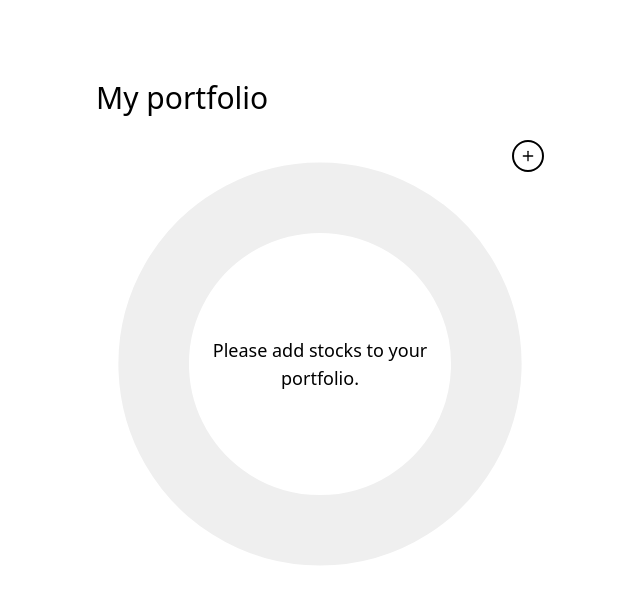
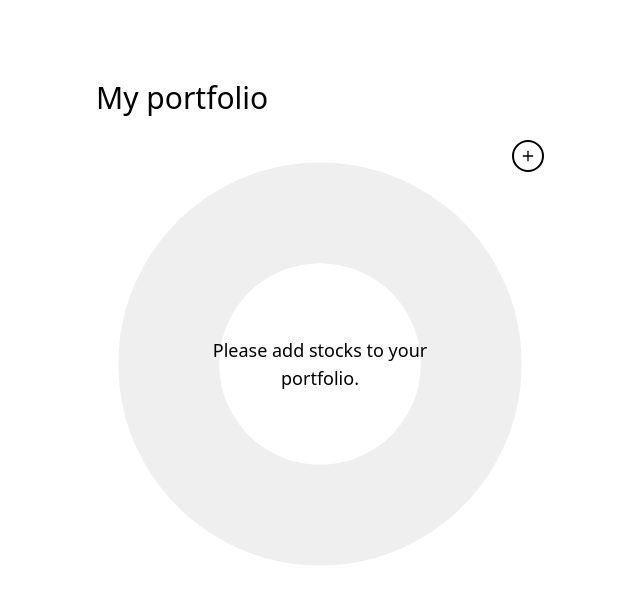
Before and after one commit to carlobeckmann2602/portfolio-tracker, a Next.js app in the folder web/: page / in a window 1280 px wide. Shown: the top 604 px of the page, without its empty margins (320-960 px from the left). Built offline with nearby package versions, Linux system fonts and the light colour scheme; sample sign-in values are in the browser's storage.

Commit message:
Increase thickness of donut chart segments

```diff
--- a/web/components/portfolio/donut-chart/index.tsx
+++ b/web/components/portfolio/donut-chart/index.tsx
@@ -38,7 +38,7 @@ export const DonutChart = ({ items, selected, onClick }: DonutChartProps) => {
         <PieChart
           startAngle={-90}
           animate
-          lineWidth={35}
+          lineWidth={50}
           radius={pieChartDefaultProps.radius - selectedSegmentOffset}
           data={segments}
           segmentsShift={
```
